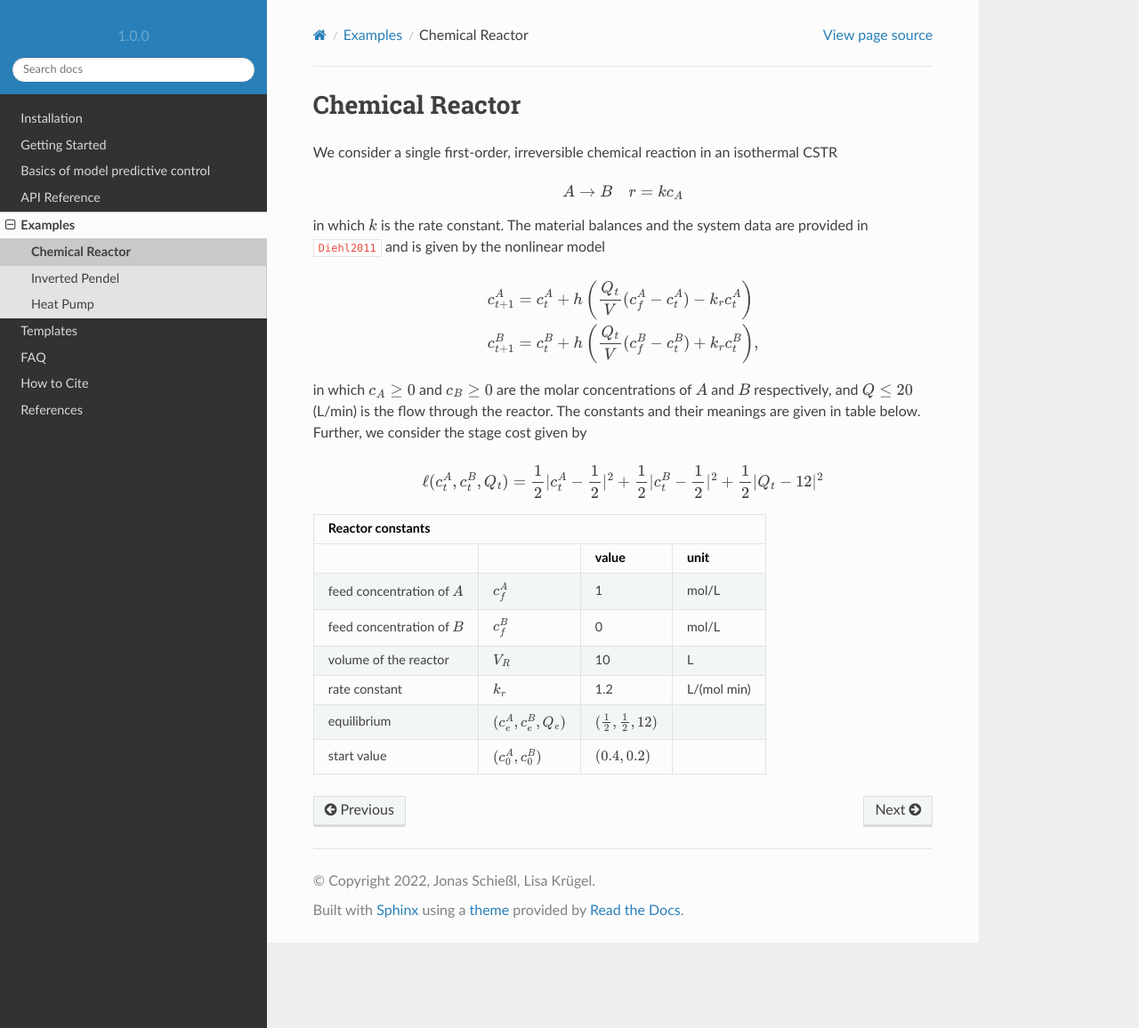
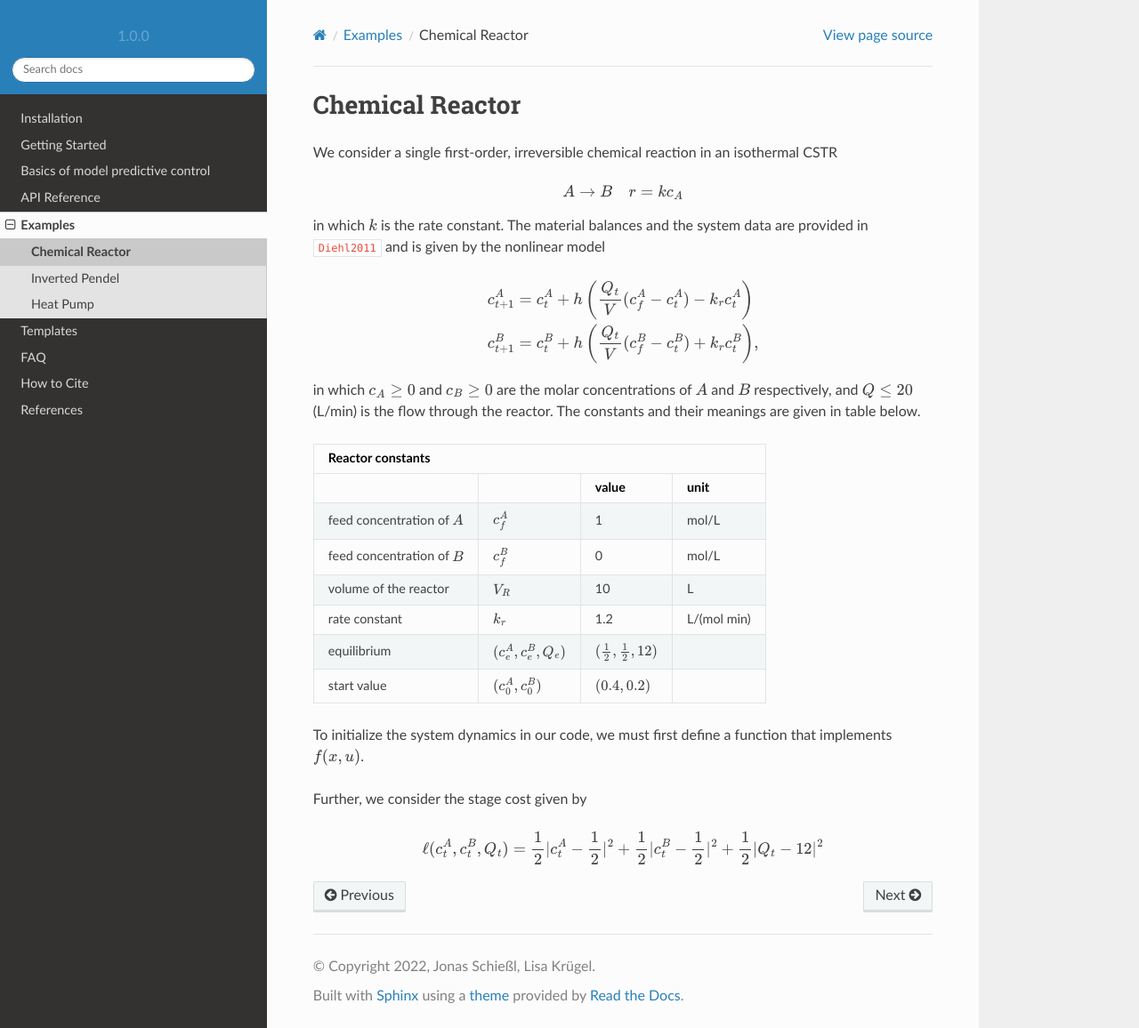
Before and after one commit to nMPyC/nmpyc, a Sphinx documentation site: the page built from docs/source/example/reactor.rst, in a window 1280 px wide and 1156 px high. Shown: the whole window at 89% size. Built offline with Sphinx 7.4.7 and the Read the Docs theme 2.0.0, drawn with Linux system fonts in a browser that asks for light colours; cross-references to code outside the pages are shown as plain code.

Commit message:
Update reactor.rst

```diff
--- a/docs/source/example/reactor.rst
+++ b/docs/source/example/reactor.rst
@@ -21,14 +21,6 @@ in which :math:`k` is the rate constant. The material balances and the system da
 
 in which :math:`c_A\geq 0` and :math:`c_B\geq 0` are the molar concentrations of :math:`A` and :math:`B` respectively, and :math:`Q\leq 20` (L/min) is
 the flow through the reactor. The constants and their meanings are given in table below.
-Further, we consider the stage cost given by
-
-.. math::
-   :nowrap:
-
-   \begin{align*}
-      \ell (c_t^{A},c_t^{B},Q_t)&=\frac 1 2\vert c_t^{A}-\frac 1 2\vert^2+\frac 1 2 \vert c_t^B-\frac 1 2\vert^2+\frac 1 2 \vert Q_t -12 \vert^2\\
-   \end{align*}
 
 ================================ =============================  =====================================  ================
    Reactor constants
@@ -42,3 +34,16 @@ rate constant                     :math:`k_r`
 equilibrium                       :math:`(c_e^{A},c_e^B,Q_e)`    :math:`(\frac 1 2, \frac 1 2, 12)`
 start value                       :math:`(c_0^{A},c_0^B)`        :math:`(0.4, 0.2)`
 ================================ =============================  =====================================  ================
+
+To initialize the system dynamics in our code, we must first define a function that implements :math:`f(x,u)`.
+
+
+
+Further, we consider the stage cost given by
+
+.. math::
+   :nowrap:
+
+   \begin{align*}
+      \ell (c_t^{A},c_t^{B},Q_t)&=\frac 1 2\vert c_t^{A}-\frac 1 2\vert^2+\frac 1 2 \vert c_t^B-\frac 1 2\vert^2+\frac 1 2 \vert Q_t -12 \vert^2\\
+   \end{align*}
```
